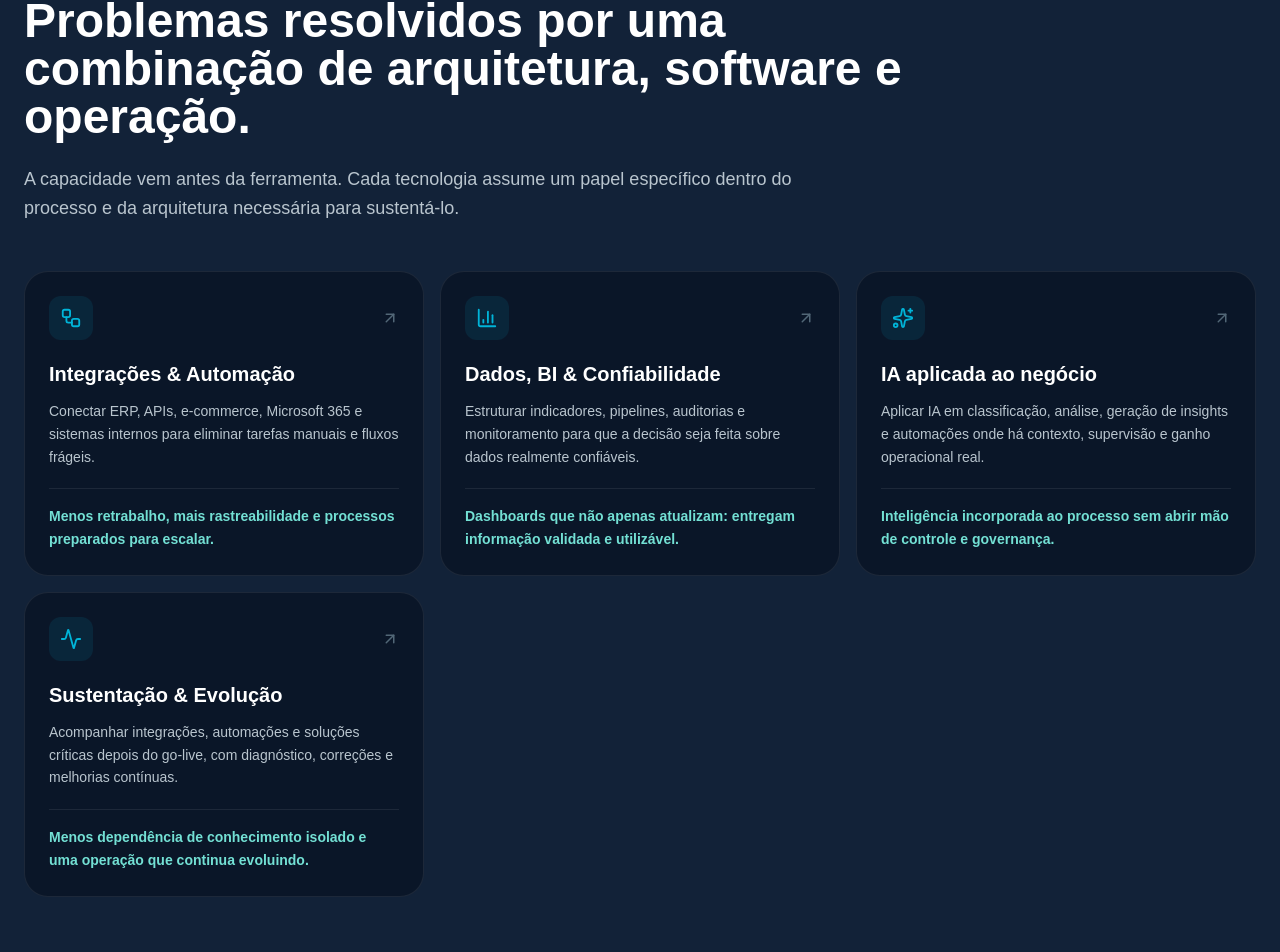
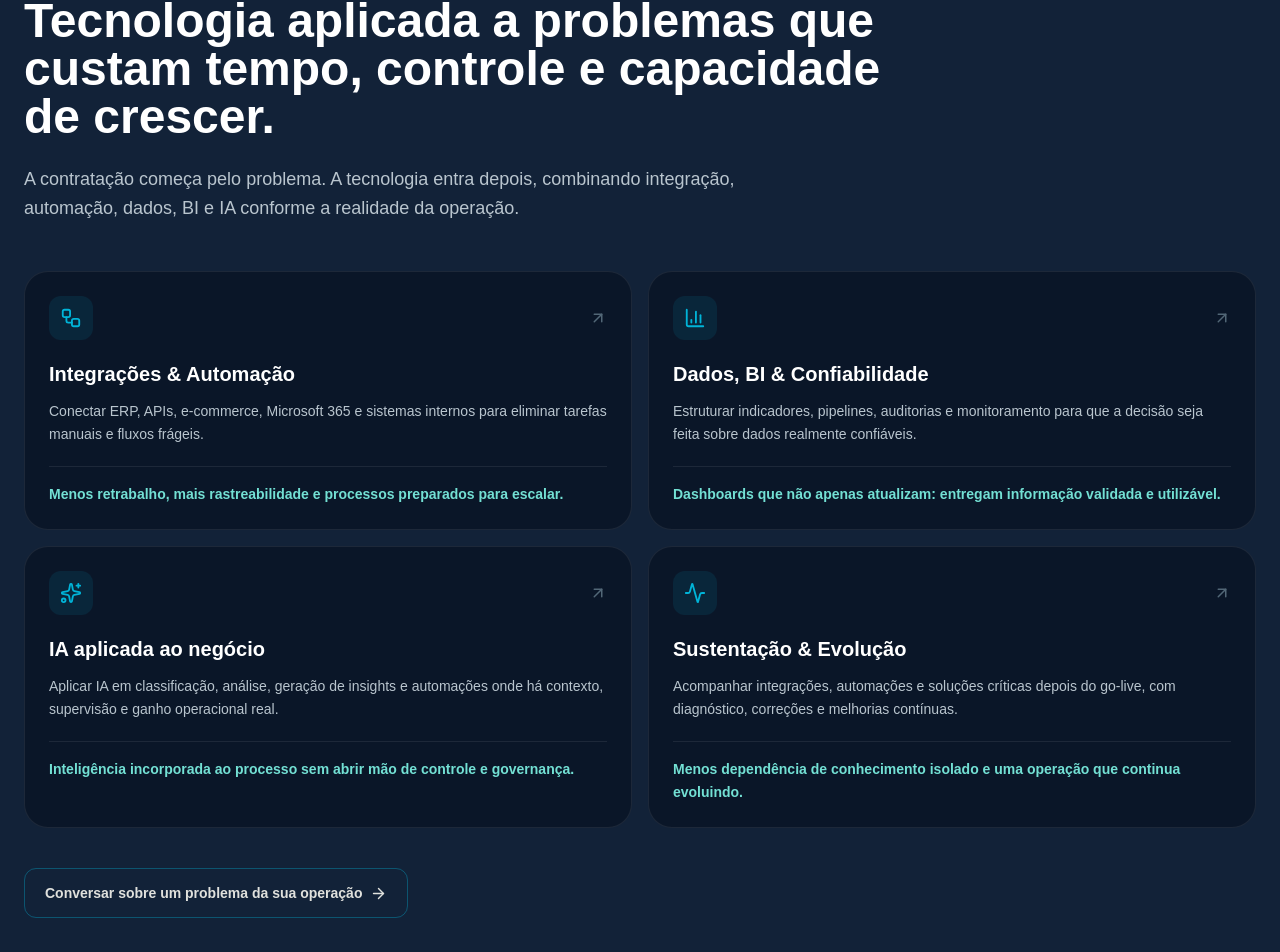
Before and after one commit to rmota13/mota-inteligencia-site, a Next.js app: page / in a window 1280 px wide. Shown: the part 5013-5965 px from the top of the page. Built offline with nearby package versions, Linux system fonts and the light colour scheme.

Commit message:
feat: turn capabilities into commercial offers

```diff
--- a/components/home/solutions-section.tsx
+++ b/components/home/solutions-section.tsx
@@ -1,24 +1,25 @@
-import { ArrowUpRight } from "lucide-react";
+import { ArrowRight, ArrowUpRight } from "lucide-react";
 import { Container } from "@/components/ui/container";
 import { ContentIcon } from "@/components/ui/content-icon";
 import { SectionHeading } from "@/components/ui/section-heading";
 import { solutions } from "@/content/home";
+import { siteConfig } from "@/config/site";
 
 export function SolutionsSection() {
   return (
     <section id="solucoes" className="bg-[#122238] px-6 py-20 sm:py-24">
       <Container>
         <SectionHeading
-          eyebrow="Capacidades empresariais"
-          title="Problemas resolvidos por uma combinação de arquitetura, software e operação."
+          eyebrow="Soluções"
+          title="Tecnologia aplicada a problemas que custam tempo, controle e capacidade de crescer."
           className="max-w-4xl"
         />
         <p className="mt-6 max-w-3xl text-base leading-relaxed text-[#B9C5CE] md:text-lg">
-          A capacidade vem antes da ferramenta. Cada tecnologia assume um papel
-          específico dentro do processo e da arquitetura necessária para sustentá-lo.
+          A contratação começa pelo problema. A tecnologia entra depois, combinando
+          integração, automação, dados, BI e IA conforme a realidade da operação.
         </p>
 
-        <div className="mt-12 grid gap-4 sm:grid-cols-2 lg:grid-cols-3">
+        <div className="mt-12 grid gap-4 sm:grid-cols-2">
           {solutions.map((item) => (
             <article key={item.title} className="group rounded-3xl border border-white/8 bg-[#0A1628] p-6 transition hover:border-[#00B4D8]/40">
               <div className="flex items-center justify-between">
@@ -35,6 +36,21 @@ export function SolutionsSection() {
             </article>
           ))}
         </div>
+
+        <div className="mt-10">
+          <a
+            href={siteConfig.whatsappUrl}
+            target="_blank"
+            rel="noreferrer"
+            data-analytics-event="contact_click"
+            data-analytics-category="solutions"
+            data-analytics-label="solution_assessment"
+            className="inline-flex items-center gap-2 rounded-xl border border-[#00B4D8]/35 px-5 py-3.5 text-sm font-black text-[#E0E1DD] transition hover:border-[#00B4D8] hover:text-[#00B4D8]"
+          >
+            Conversar sobre um problema da sua operação
+            <ArrowRight aria-hidden="true" size={17} />
+          </a>
+        </div>
       </Container>
     </section>
   );
```
